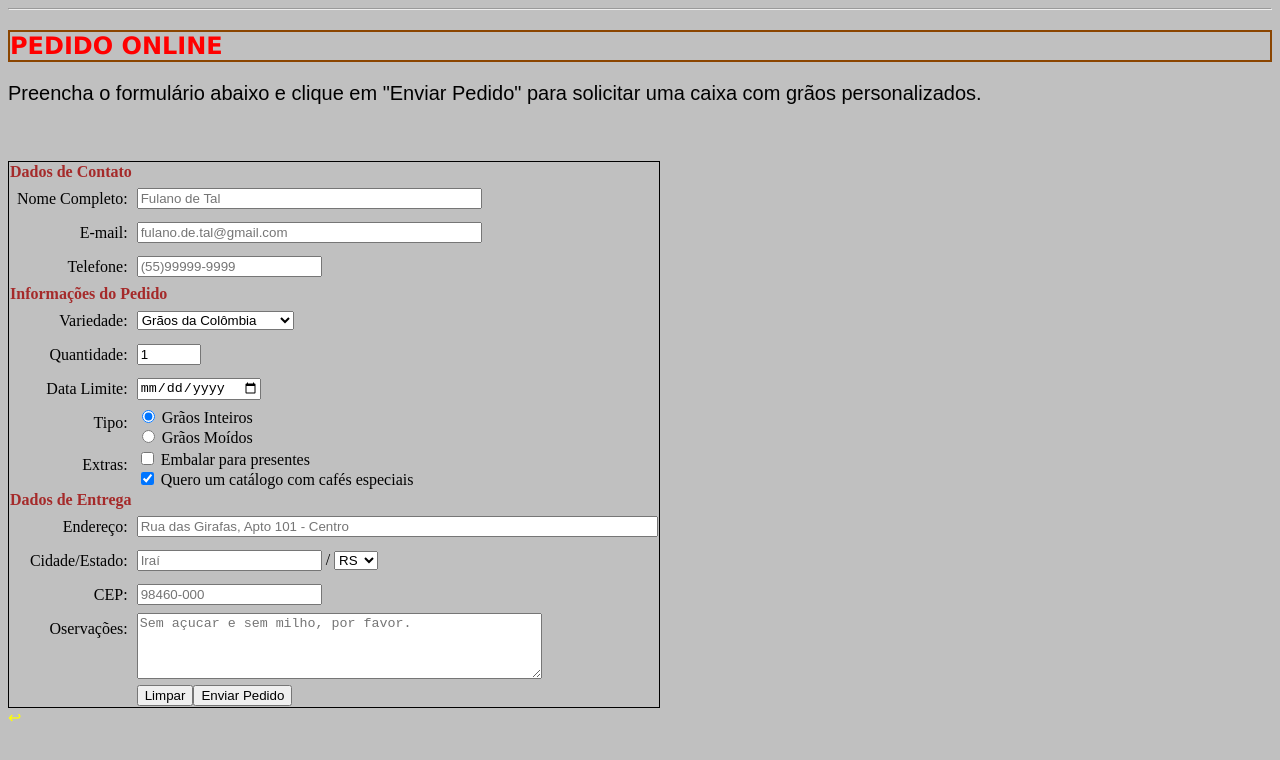
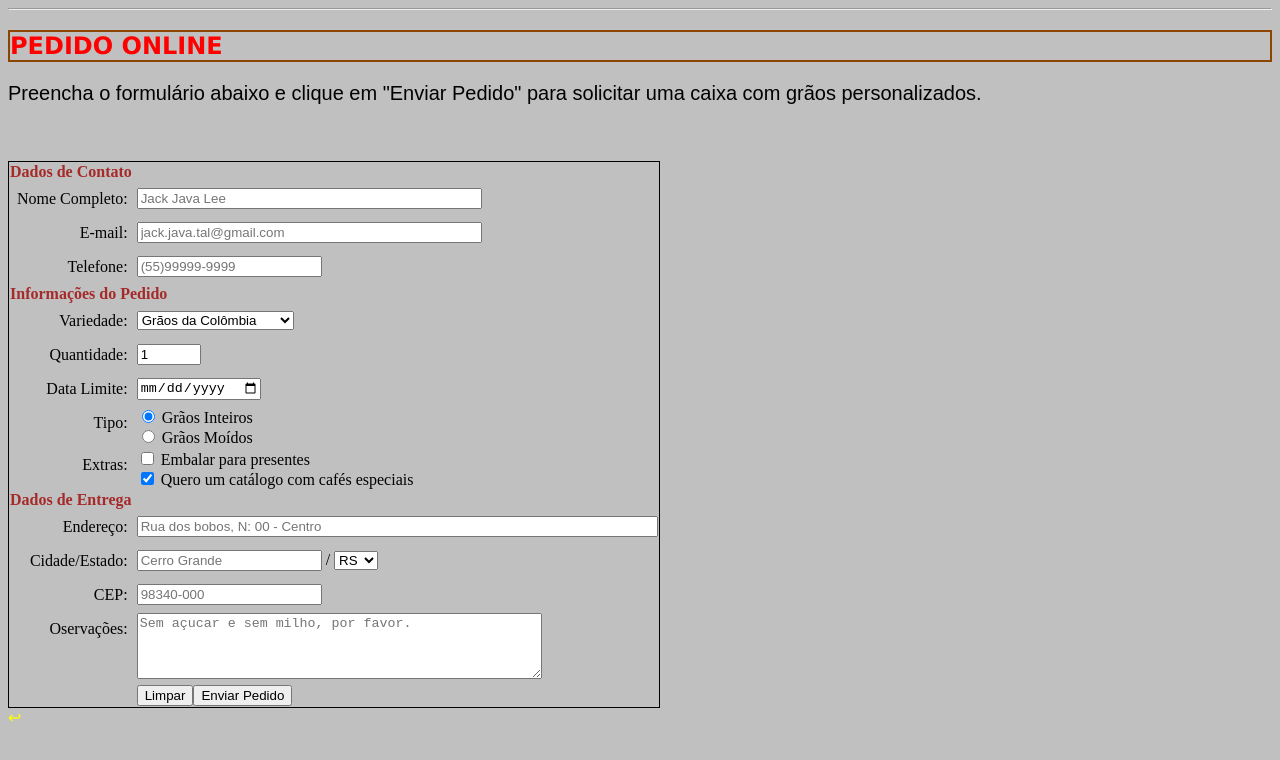
Before and after one commit to williamalxfer/williamalxfer.github.io, a plain HTML site: page cafe/pedidoDetalhado.html in a window 1280 px wide. Drawn offline with Linux system fonts and the light colour scheme.

Commit message:
Novas modificações

```diff
--- a/cafe/pedidoDetalhado.html
+++ b/cafe/pedidoDetalhado.html
@@ -23,12 +23,12 @@
             <br>
             <tr>
                   <td class="formlabel"><label>Nome Completo:</label></td>
-                  <td class="formfield"><input size="40" placeholder="Fulano de Tal" required name="nome" type="text"></td>
+                  <td class="formfield"><input size="40" placeholder="Jack Java Lee" required name="nome" type="text"></td>
             </tr>
 
             <tr>
                   <td class="formlabel"><label>E-mail:</label></td>
-                  <td class="formfield"><input size="40" required placeholder="fulano.de.tal@gmail.com" name="email" type="email"></td>
+                  <td class="formfield"><input size="40" required placeholder="jack.java.tal@gmail.com" name="email" type="email"></td>
             </tr>
             <tr>
                   <td class="formlabel"><label>Telefone:</label></td>
@@ -62,11 +62,11 @@
             </tr>
             <tr>
                   <td class="formlabel"><label>Endereço:</label></td>
-                  <td class="formfield"><input size="62" placeholder="Rua das Girafas, Apto 101 - Centro" required name="endereco" type="text"></td>
+                  <td class="formfield"><input size="62" placeholder="Rua dos bobos, N: 00 - Centro" required name="endereco" type="text"></td>
             </tr>
             <tr>
                   <td class="formlabel"><label>Cidade/Estado:</label></td>
-                  <td class="formfield"><input placeholder="Iraí" required name="cidade" type="text"> / <select name="estado">
+                  <td class="formfield"><input placeholder="Cerro Grande" required name="cidade" type="text"> / <select name="estado">
                   <option value="AC">AC</option>
                   <option value="AL">AL</option>
                   <option value="AP">AP</option>
@@ -97,7 +97,7 @@
             </tr>
              <tr>
                   <td class="formlabel"><label>CEP:</label></td>
-                  <td class="formfield"><input placeholder="98460-000" required name="cep" type="text"></td>
+                  <td class="formfield"><input placeholder="98340-000" required name="cep" type="text"></td>
             </tr>
              <tr>
                   <td class="formlabel"><label>Oservações:</label></td>
```
